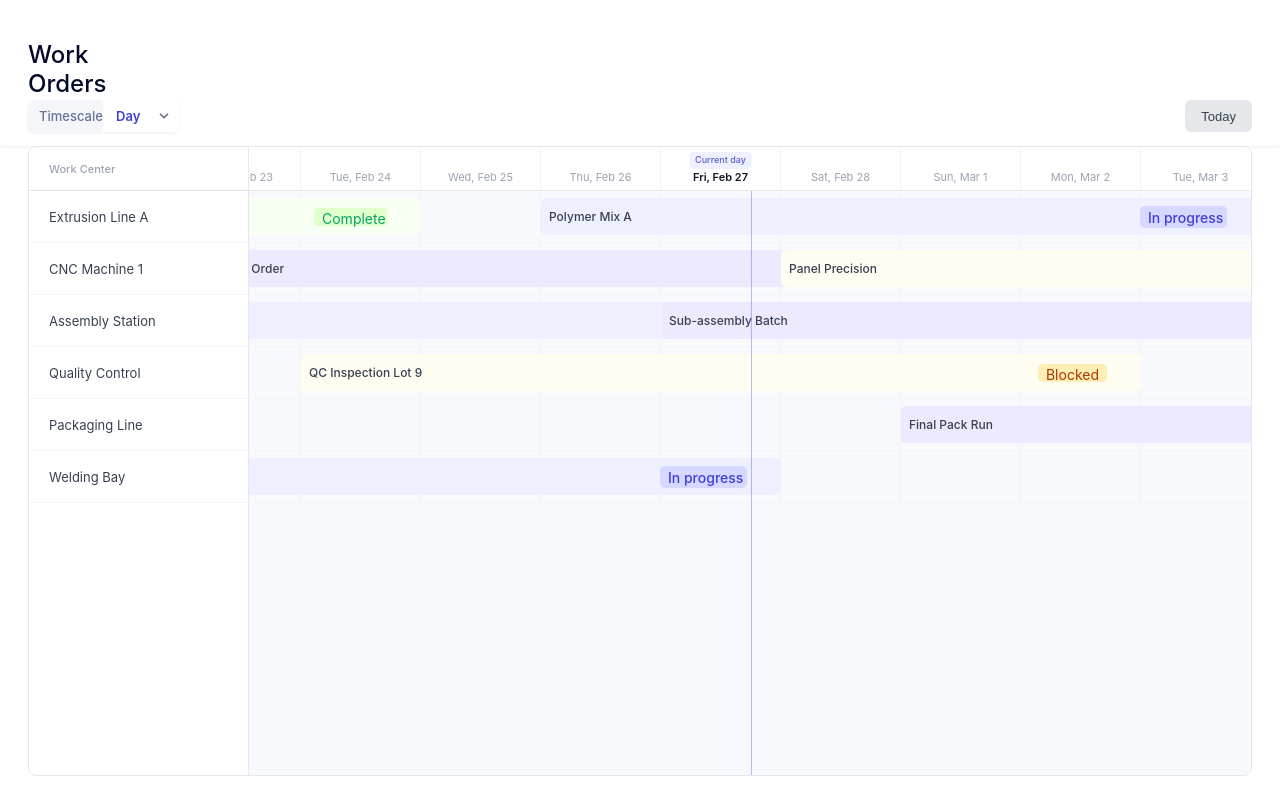
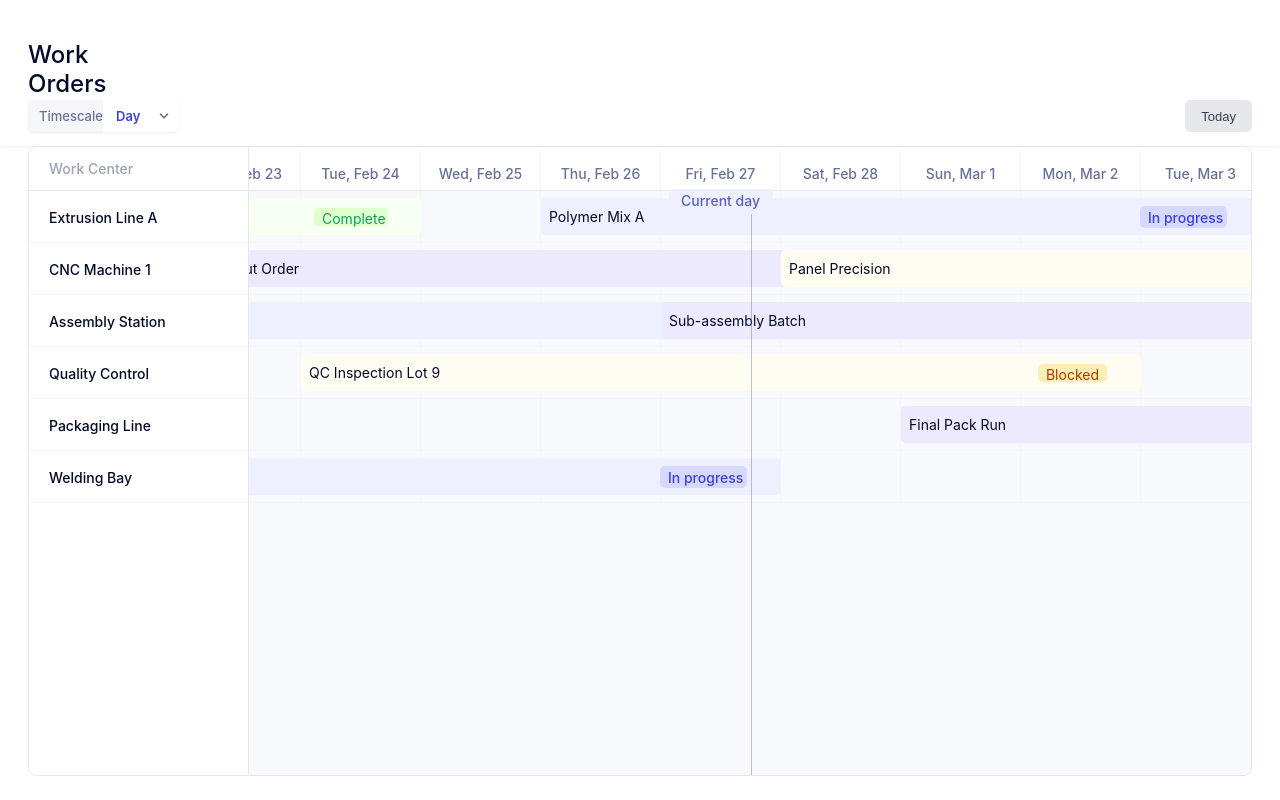
Before and after one commit to ameenrasheed97-ai/work-order-schedule, an Angular app in the folder angular-app/: page / in a window 1280 px wide. Built offline with nearby package versions, Linux system fonts and the light colour scheme; a web font is replaced by a local one.

Commit message:
style: update font sizes and styles for consistency across timeline and work order panel components

```diff
--- a/angular-app/src/app/components/timeline/timeline.component.scss
+++ b/angular-app/src/app/components/timeline/timeline.component.scss
@@ -177,7 +177,7 @@
   display: flex;
   align-items: center;
   padding: 0 20px;
-  font-size: 11px;
+  font-size: 14px;
   font-weight: 500;
   color: #9ca3af;
   border-bottom: 1px solid #e5e7eb;
@@ -195,12 +195,19 @@
 }
 
 .wc-name {
-  font-size: 13px;
-  font-weight: 400;
-  color: #374151;
-  white-space: nowrap;
-  overflow: hidden;
-  text-overflow: ellipsis;
+  // font-size: 13px;
+  // font-weight: 400;
+  // color: #374151;
+  // white-space: nowrap;
+  // overflow: hidden;
+  // text-overflow: ellipsis;
+  width: 144px;
+height: 16px;
+color: rgba(3, 9, 41, 1);
+// font-family: CircularStd-Regular;
+font-size: 14px;
+font-weight: 500;
+
 }
 
 // ─── Scroll area ─────────────────────────────────────────────
@@ -256,10 +263,11 @@
 
 .current-badge {
   position: absolute;
-  top: 5px;
+    width: 104px;
+    top: 42px;
     left: 50%;
     transform: translateX(-50%);
-  font-size: 9px;
+    font-size: 14px;
     font-weight: 500;
     color: #5b5fc7;
     background: #eef0ff;
@@ -270,6 +278,14 @@
 }
 
 .header-cell-label {
+  width: 86px;
+  height: 16px;
+  color: rgba(104, 113, 150, 1);
+  //font-family: CircularStd-Regular;
+  font-size: 14px;
+  font-weight: 500;
+  text-align: center;
+
   line-height: 1;
 }
 
@@ -368,9 +384,9 @@
 }
 
 .bar-name {
-  font-size: 12px;
-  font-weight: 500;
-  color: #374151;
+  font-size: 14px;
+  font-weight: 400;
+  color: rgba(3, 9, 41, 1);
   white-space: nowrap;
   overflow: hidden;
   text-overflow: ellipsis;
--- a/angular-app/src/app/components/work-order-panel/work-order-panel.component.scss
+++ b/angular-app/src/app/components/work-order-panel/work-order-panel.component.scss
@@ -77,6 +77,7 @@ background-color: rgba(255, 255, 255, 1);
 }
 
 .btn-cancel-txt {
+  display: inline-block;
   width: 50px;
 height: 19px;
 color: rgba(47, 48, 89, 1);
@@ -99,6 +100,7 @@ background-color: rgba(86, 89, 255, 1);
 
 }
 .btn-create-txt {
+display: inline-block;
 width: 46px;
 height: 19px;
 color: rgba(255, 255, 255, 1);
@@ -141,11 +143,14 @@ border: none;
 box-shadow: 0 0 0 1px rgba(216, 220, 235, 1) , 0 1.5px 3px -1.5px rgba(200, 207, 233, 1) , 0 1px 0.5px -1px rgba(216, 220, 235, 1);
 border-radius: 5px;
 background-color: rgba(255, 255, 255, 1);
+font-size: 14px;
+color: rgba(164, 170, 192, 1);
+
 
    &::placeholder {
     width: 513.7px;
 height: 16px;
-color: rgba(3, 9, 41, 1);
+color: rgba(164, 170, 192, 1);
 // font-family: CircularStd-Regular;
 font-size: 14px;
 font-weight: 500;
--- a/angular-app/src/app/services/timeline.service.ts
+++ b/angular-app/src/app/services/timeline.service.ts
@@ -145,7 +145,7 @@ export class TimelineService {
       return `${date.toLocaleDateString('en-US', { month: 'short', day: 'numeric' })} – ${end.toLocaleDateString('en-US', { month: 'short', day: 'numeric' })}`;
     }
     // month
-    return date.toLocaleDateString('en-US', { month: 'long', year: 'numeric' });
+    return date.toLocaleDateString('en-US', { month: 'short', year: 'numeric' });
   }
 
   // ─── Coordinate conversion ──────────────────────────────────
```
Lines whose indentation alone changed are shown as unchanged.
